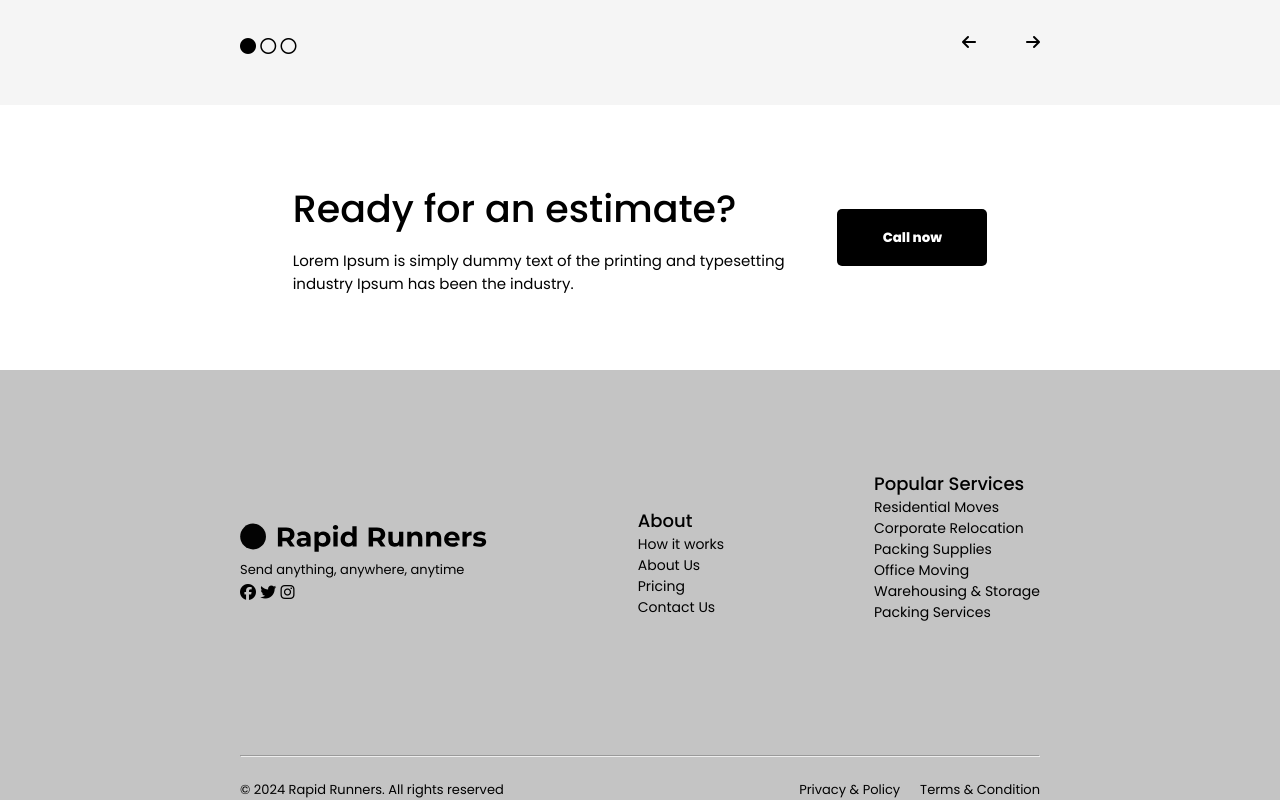
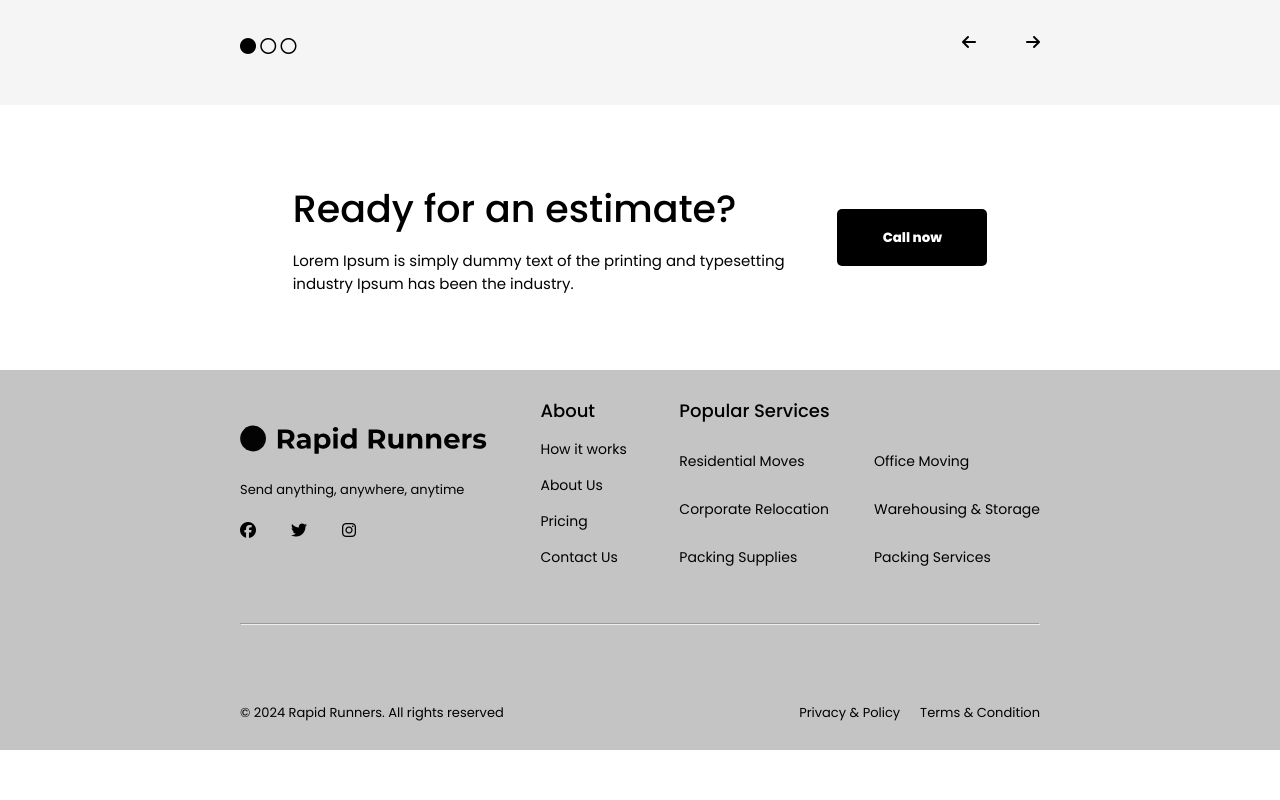
Before and after one commit to dhruv290306/Rapid-Runner, a plain HTML site: page index.html in a window 1280 px wide. Shown: the part 3713-4513 px from the top of the page. After the commit the page ends 4463 px from the top, so only its background shows below. Drawn offline with Linux system fonts and the light colour scheme.

Commit message:
Complete

```diff
--- a/index.html
+++ b/index.html
@@ -337,27 +337,27 @@
           </div>
         </div>
         <div class="footer_about">
-          <div class="footer_services_title">
           <p>About</p>
-          </div>
-          <div class="footer_services_container">
+
           <a href="#"> How it works</a>
           <a href="#">About Us</a>
           <a href="#">Pricing</a>
           <a href="#"> Contact Us</a>
         </div>
-        </div>
         <div class="footer_services">
-          <div class="footer_services_title">
           <p>Popular Services</p>
-          </div>
-          <div class="footer_services_container">
+          <div class="footer_services_sub">
+            <div class="footer_services_1">
               <a href="#"> Residential Moves</a>
               <a href="#"> Corporate Relocation</a>
               <a href="#"> Packing Supplies</a>
+            </div>
+
+            <div class="footer_services_2">
               <a href="#"> Office Moving</a>
               <a href="#"> Warehousing & Storage</a>
               <a href="#"> Packing Services</a>
+            </div>
           </div>
         </div>
       </div>
--- a/style.css
+++ b/style.css
@@ -444,17 +444,15 @@ header {
 /* footer section */
 footer {
   background-color: #c4c4c4;
-  height: 430px;
+  height: 380px;
   display: flex;
   flex-direction: column;
   justify-content: space-around;
 }
 /* Upper Footer section */
 .upper_footer {
-  height: 400px;
   display: flex;
   justify-content: space-between;
-  /* border-bottom: 1px solid #969595; */
 }
 .upper_footer a {
   text-decoration: none;
@@ -467,39 +465,46 @@ footer {
   display: flex;
   flex-direction: column;
   justify-content: center;
+  gap: 18px;
 }
 #footer_logo_text {
   font-weight: 400;
   font-size: 13px;
 }
-.footer_about {
+.footer_logo_icon {
   display: flex;
-  flex-direction: column;
-  justify-content: space-around;
-  /* gap: 20px; */
-}
-.footer_services_title {
-  font-size: 18px;
-  font-weight: 500;
-}
-
-.footer_services_container {
-  font-size: 14px;
-  font-weight: 400;
+  justify-content: start;
+  gap: 35px;
 }
 .footer_about {
   display: flex;
   flex-direction: column;
-  justify-content: center;
+  justify-content: space-evenly;
+  gap: 15px;
 }
-.footer_services {
-  margin: 100px 0px;
+.footer_about p,
+.footer_services p {
+  font-weight: 500;
+  font-size: 18px;
 }
-.footer_services_container {
+.footer_about a,
+.footer_services a {
+  font-weight: 400;
+  font-size: 14px;
+}
+
+.footer_services_sub {
+  display: flex;
+  gap: 45px;
+  height: 100%;
+}
+.footer_services_1,
+.footer_services_2 {
   display: flex;
   flex-direction: column;
-  justify-content: center;
+  justify-content: space-evenly;
 }
+
 /* Lower Footer section */
 .lower_footer {
   display: flex;
@@ -515,7 +520,3 @@ footer {
   font-weight: 400;
   margin-top: 23px;
 }
-/* .footer_logo_icon i{
-  background-color: white;
-  border-radius: 15px;
-} */
```
Lines whose indentation alone changed are shown as unchanged.
